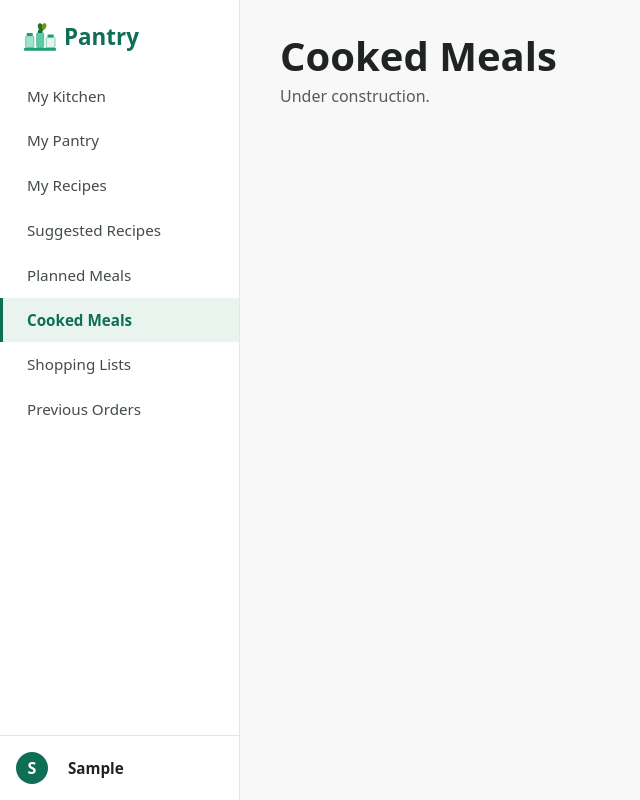
After one commit to Yoobee270697583/2605_Pantry_v2, a Django app: page /cooked/ in a window 1280 px wide. The commit adds this page. Shown: the whole page, without its empty margins (0-640 px from the left). Run offline with Django 5.2, Linux system fonts and the light colour scheme; the visitor is signed in with stand-in values (Sample User, id 1).

Commit message:
Feature/nav tidy up - Add under construction pages and the Pantry logo to the nav (#27)
* Add under construction pages for the unfinished nav links

* Add the Pantry logo to the nav

```diff
--- a/config/urls.py
+++ b/config/urls.py
@@ -15,8 +15,22 @@ Including another URLconf
     2. Add a URL to urlpatterns:  path('blog/', include('blog.urls'))
 """
 from django.contrib import admin
+from django.contrib.auth.decorators import login_required
 from django.urls import path, include
+from django.views.generic import TemplateView
 from allauth.account.views import LoginView
+
+
+def under_construction(title, app_name):
+    """A plain "Under construction" page for a nav link whose app isn't built yet.
+
+    app_name is the name base.html already uses for the link (e.g. "cooked" for cooked:index),
+    so the link works and gets highlighted in the nav. When the real app is ready, swap its line
+    in urlpatterns for path('...', include('<app>.urls')) like the others - base.html doesn't change.
+    """
+    page = login_required(TemplateView.as_view(template_name="under_construction.html", extra_context={"title": title}))
+    # include() with (url patterns, app_name) gives the page its own app name, the same as an app's urls.py does
+    return include(([path("", page, name="index")], app_name))
 
 
 urlpatterns = [
@@ -30,4 +44,9 @@ urlpatterns = [
     path('recipes/', include('recipes.urls')),
     path('suggestions/', include('suggestions.urls')),
         path('planned/', include('meals.planned_urls')),
+
+    # not built yet - see under_construction above
+    path('cooked/', under_construction("Cooked Meals", "cooked")),
+    path('shopping/', under_construction("Shopping Lists", "shopping")),
+    path('orders/', under_construction("Previous Orders", "orders")),
 ]
--- a/templates/base.html
+++ b/templates/base.html
@@ -15,9 +15,10 @@
 
 {% comment %}
     NAV LINKS
-    Every href is "#" for now because no apps exist yet.
-    When an app is added, swap its "#" for {% url '<app>:index' %} — the
-    URL names below are suggestions, agree them with Adam.
+    Cooked Meals, Shopping Lists and Previous Orders don't have apps yet,
+    so they go to "Under construction" pages (under_construction in
+    config/urls.py). When one is built, swap its line there for the app's
+    urls - the names below (cooked:index etc.) stay the same.
 
     The "active" highlight works automatically: it compares the link's
     app name with request.resolver_match.app_name, so views don't need to
@@ -28,7 +29,11 @@
 
     <!-- Desktop / tablet: left sidebar (hidden below 768px) -->
     <nav class="pantry-sidebar d-none d-md-flex flex-column flex-shrink-0 border-end pantry-surface">
-        <a href="{% url 'kitchen:index' %}" class="pantry-logo text-decoration-none">Pantry</a> {# kitchen #}
+        {# the same jars icon as the login page. alt="" because the word Pantry is right next to it #}
+        <a href="{% url 'kitchen:index' %}" class="pantry-logo text-decoration-none d-flex align-items-center gap-2">
+            <img src="{% static 'img/pantry-icon.svg' %}" alt="" width="32" height="28">
+            Pantry
+        </a> {# kitchen #}
 
         <ul class="nav flex-column flex-grow-1 pantry-sidebar-links">
             <li class="nav-item"><a href="{% url 'kitchen:index' %}" class="nav-link {% if app == 'kitchen' %}active{% endif %}">My Kitchen</a></li>                    {# kitchen:index #}
@@ -36,9 +41,9 @@
             <li class="nav-item"><a href="{% url 'recipes:index' %}" class="nav-link {% if app == 'recipes' %}active{% endif %}">My Recipes</a></li>                    {# recipes:index #}
             <li class="nav-item"><a href="{% url 'suggestions:index' %}" class="nav-link {% if app == 'suggestions' %}active{% endif %}">Suggested Recipes</a></li>     {# suggestions:index #}
             <li class="nav-item"><a href="{% url 'planned:index' %}" class="nav-link {% if app == 'planned' %}active{% endif %}">Planned Meals</a></li>                 {# planned:index #}
-            <li class="nav-item"><a href="#" class="nav-link {% if app == 'cooked' %}active{% endif %}">Cooked Meals</a></li>                                           {# cooked:index #}
-            <li class="nav-item"><a href="#" class="nav-link {% if app == 'shopping' %}active{% endif %}">Shopping Lists</a></li>                                       {# shopping:index #}
-            <li class="nav-item"><a href="#" class="nav-link {% if app == 'orders' %}active{% endif %}">Previous Orders</a></li>                                        {# orders:index #}
+            <li class="nav-item"><a href="{% url 'cooked:index' %}" class="nav-link {% if app == 'cooked' %}active{% endif %}">Cooked Meals</a></li>                    {# cooked:index #}
+            <li class="nav-item"><a href="{% url 'shopping:index' %}" class="nav-link {% if app == 'shopping' %}active{% endif %}">Shopping Lists</a></li>              {# shopping:index #}
+            <li class="nav-item"><a href="{% url 'orders:index' %}" class="nav-link {% if app == 'orders' %}active{% endif %}">Previous Orders</a></li>                 {# orders:index #}
         </ul>
 
         <!-- Account menu (replaces V1's custom toggle script with a Bootstrap dropup) -->
@@ -86,7 +91,7 @@
             <a href="{% url 'pantry:index' %}" class="nav-link {% if app == 'pantry' %}active{% endif %}">Pantry</a>
             <a href="{% url 'recipes:index' %}" class="nav-link {% if app == 'recipes' or app == 'suggestions' %}active{% endif %}">Recipes</a>     {# recipes:index #}
             <a href="{% url 'planned:index' %}" class="nav-link {% if app == 'planned' or app == 'cooked' %}active{% endif %}">Meals</a>            {# planned:index #}
-            <a href="#" class="nav-link {% if app == 'shopping' or app == 'orders' %}active{% endif %}">Shopping</a>                                {# shopping:index #}
+            <a href="{% url 'shopping:index' %}" class="nav-link {% if app == 'shopping' or app == 'orders' %}active{% endif %}">Shopping</a>      {# shopping:index #}
         </div>
     </nav>
 
--- /dev/null
+++ b/templates/under_construction.html
@@ -0,0 +1,9 @@
+{% extends "base.html" %}
+
+{% block title %}{{ title }} · Pantry{% endblock %}
+
+{% block content %}
+{# a placeholder for a nav link whose app isn't built yet - see under_construction in config/urls.py #}
+<h1 class="mb-0">{{ title }}</h1>
+<p class="text-body-secondary mt-1">Under construction.</p>
+{% endblock %}
```
